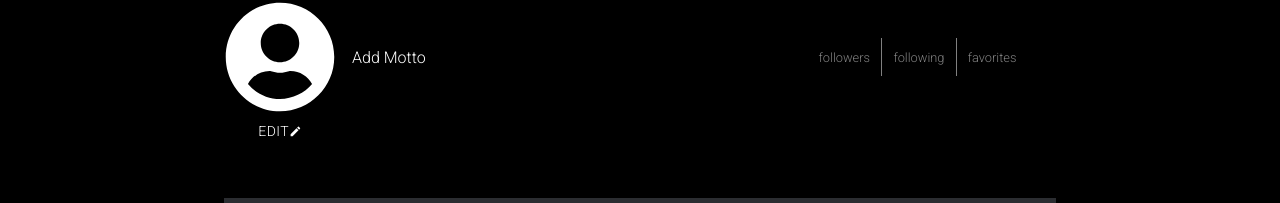
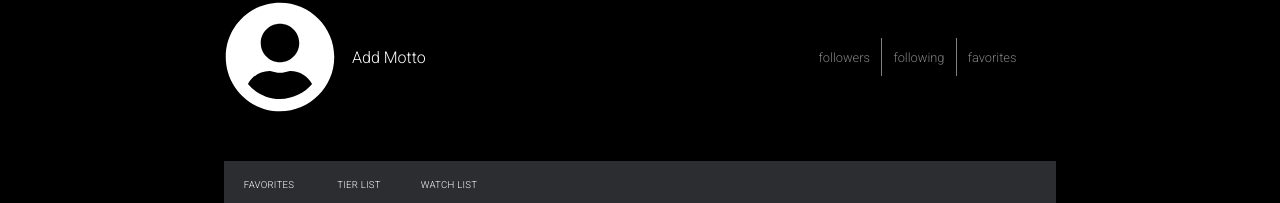
Before and after one commit to ronoc123/movie-frontend, a React (Create React App) app: page /profile in a window 1280 px wide. Shown: the part 111-314 px from the top of the page. Built offline with nearby package versions, Linux system fonts and the light colour scheme; no server answers; sample sign-in values are in the browser's storage.

Commit message:
check edit button

```diff
--- a/src/components/Tvseries.js
+++ b/src/components/Tvseries.js
@@ -17,15 +17,17 @@ const Tvseries = () => {
   const [singleMovie, setSingleMovie] = useState();
   const [showModal, setShowModal] = useState(false);
 
-  let genreForUrl = useGenre(activeGenres);
+  // let genreForUrl = useGenre(activeGenres);
+  let genreForUrl = "28,12,878";
   let key = process.env.REACT_APP_MOVIES_API;
 
   const getPopularMovies = async () => {
     try {
+      console.log(genreForUrl);
       const { data } = await axios(
         `https://api.themoviedb.org/3/tv/popular?api_key=${key}&language=en-US&page=${page}&with_genres=${genreForUrl}`
       );
-
+      console.log(data);
       setNumPage(data.total_pages);
       setMovie(data.results);
     } catch (error) {
--- a/src/components/User/UserCard.js
+++ b/src/components/User/UserCard.js
@@ -65,7 +65,7 @@ const UserCard = () => {
           <span className="title">favorites</span>
         </div>
       </div>
-      <Button
+      {/* <Button
         onClick={handleOpen}
         style={{
           color: "white",
@@ -77,7 +77,7 @@ const UserCard = () => {
             fontSize: ".8rem",
           }}
         />
-      </Button>
+      </Button> */}
       <Modal
         open={open}
         onClose={handleClose}
```
